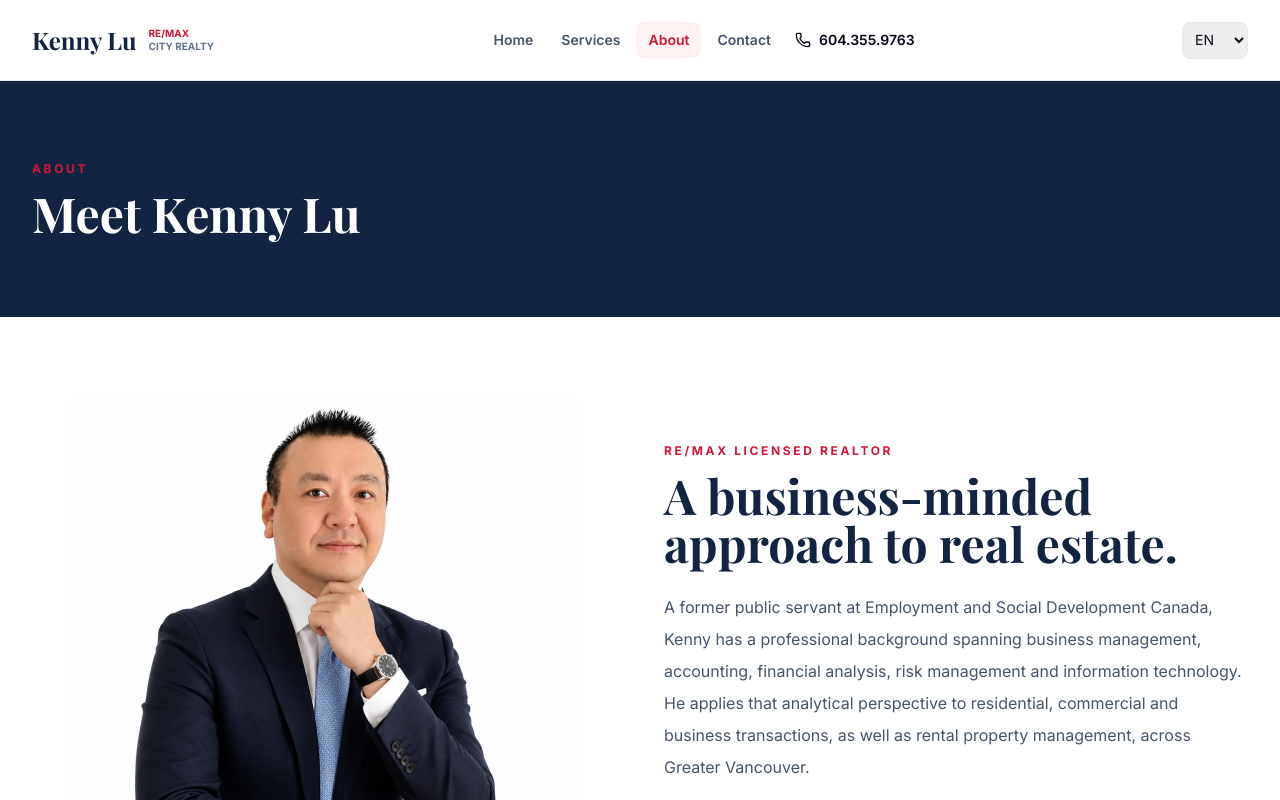
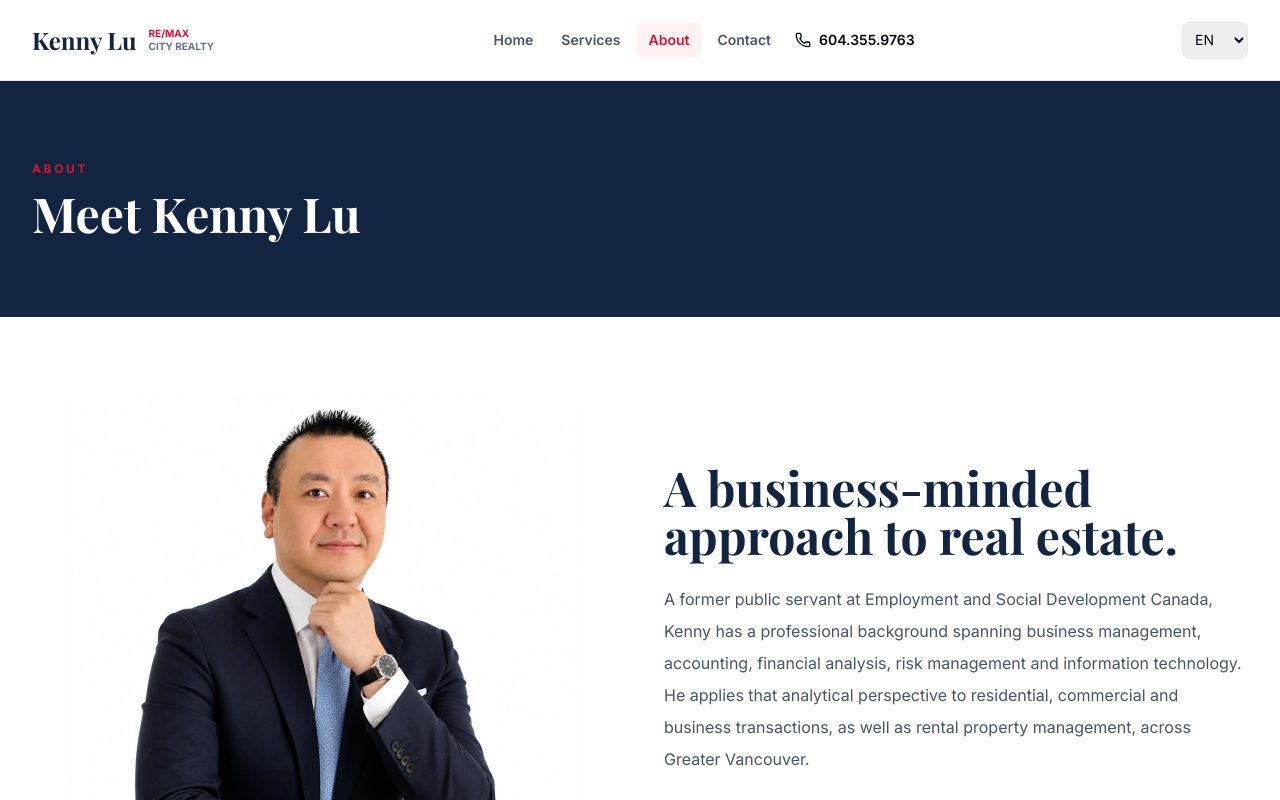
Before and after one commit to Web-Vercel/trustrealty.ca, a React (Vite) app: page /about in a window 1280 px wide. Shown: the top 800 px of the page. Built offline with nearby package versions, Linux system fonts and the light colour scheme.

Commit message:
Remove Realtor label from About page

```diff
--- a/src/data/pageContent.js
+++ b/src/data/pageContent.js
@@ -1,7 +1,7 @@
 export const pageContent = {
   en: {
     about: {
-      eyebrow: 'About', title: 'Meet Kenny Lu', licence: 'RE/MAX licensed Realtor',
+      eyebrow: 'About', title: 'Meet Kenny Lu',
       heading: 'A business-minded approach to real estate.',
       biography: 'A former public servant at Employment and Social Development Canada, Kenny has a professional background spanning business management, accounting, financial analysis, risk management and information technology. He applies that analytical perspective to residential, commercial and business transactions, as well as rental property management, across Greater Vancouver.',
       communication: 'Clients receive practical guidance, careful due diligence and clear communication in English, Cantonese and Mandarin.',
@@ -20,7 +20,7 @@ export const pageContent = {
   },
   'zh-CN': {
     about: {
-      eyebrow: '关于', title: '认识 Kenny Lu', licence: 'RE/MAX 持牌房地产经纪',
+      eyebrow: '关于', title: '认识 Kenny Lu',
       heading: '以商业思维，洞察房地产。',
       biography: '作为前加拿大就业及社会发展部公务员，Kenny 的专业背景涵盖企业管理、会计、财务分析、风险管理及信息技术。他将严谨的分析思维运用于大温哥华地区的住宅、商业地产及生意买卖，以及出租物业管理服务。',
       communication: '以务实的建议、细致的尽职调查，以及英语、粤语和普通话的清晰沟通，为客户提供专业服务。',
@@ -39,7 +39,7 @@ export const pageContent = {
   },
   'zh-TW': {
     about: {
-      eyebrow: '關於', title: '認識 Kenny Lu', licence: 'RE/MAX 持牌房地產經紀',
+      eyebrow: '關於', title: '認識 Kenny Lu',
       heading: '以商業思維，洞察房地產。',
       biography: '作為前加拿大就業及社會發展部公務員，Kenny 的專業背景涵蓋企業管理、會計、財務分析、風險管理及資訊科技。他將嚴謹的分析思維運用於大溫哥華地區的住宅、商業地產及生意買賣，以及出租物業管理服務。',
       communication: '以務實的建議、細緻的盡職調查，以及英語、粵語和普通話的清晰溝通，為客戶提供專業服務。',
--- a/src/pages/About.jsx
+++ b/src/pages/About.jsx
@@ -9,7 +9,7 @@ export default function About() {
   const t = pageContent[lang].about;
   return <>
     <section className="bg-ink py-20 text-white"><div className="wrap"><p className="eyebrow">{t.eyebrow}</p><h1 className="mt-3 font-display text-5xl font-bold">{t.title}</h1></div></section>
-    <section className="py-20"><div className="wrap grid items-center gap-12 lg:grid-cols-2"><img src="/assets/kenny-lu-about.jpg" alt="Kenny Lu" className="mx-auto w-full max-w-lg rounded-2xl"/><div><p className="eyebrow">{t.licence}</p><h2 className="heading mt-3">{t.heading}</h2><p className="mt-6 leading-8 text-slate-600">{t.biography}</p><p className="mt-4 leading-8 text-slate-600">{t.communication}</p></div></div></section>
+    <section className="py-20"><div className="wrap grid items-center gap-12 lg:grid-cols-2"><img src="/assets/kenny-lu-about.jpg" alt="Kenny Lu" className="mx-auto w-full max-w-lg rounded-2xl"/><div><h2 className="heading mt-3">{t.heading}</h2><p className="mt-6 leading-8 text-slate-600">{t.biography}</p><p className="mt-4 leading-8 text-slate-600">{t.communication}</p></div></div></section>
     <section className="bg-mist py-20"><div className="wrap grid gap-5 md:grid-cols-2 lg:grid-cols-4">{t.values.map(([title, description], i) => {
       const Icon = icons[i];
       return <article className="card" key={title}><Icon className="text-brand"/><h3 className="mt-4 font-display text-xl font-bold">{title}</h3><p className="mt-2 text-sm leading-6 text-slate-600">{description}</p></article>;
```
